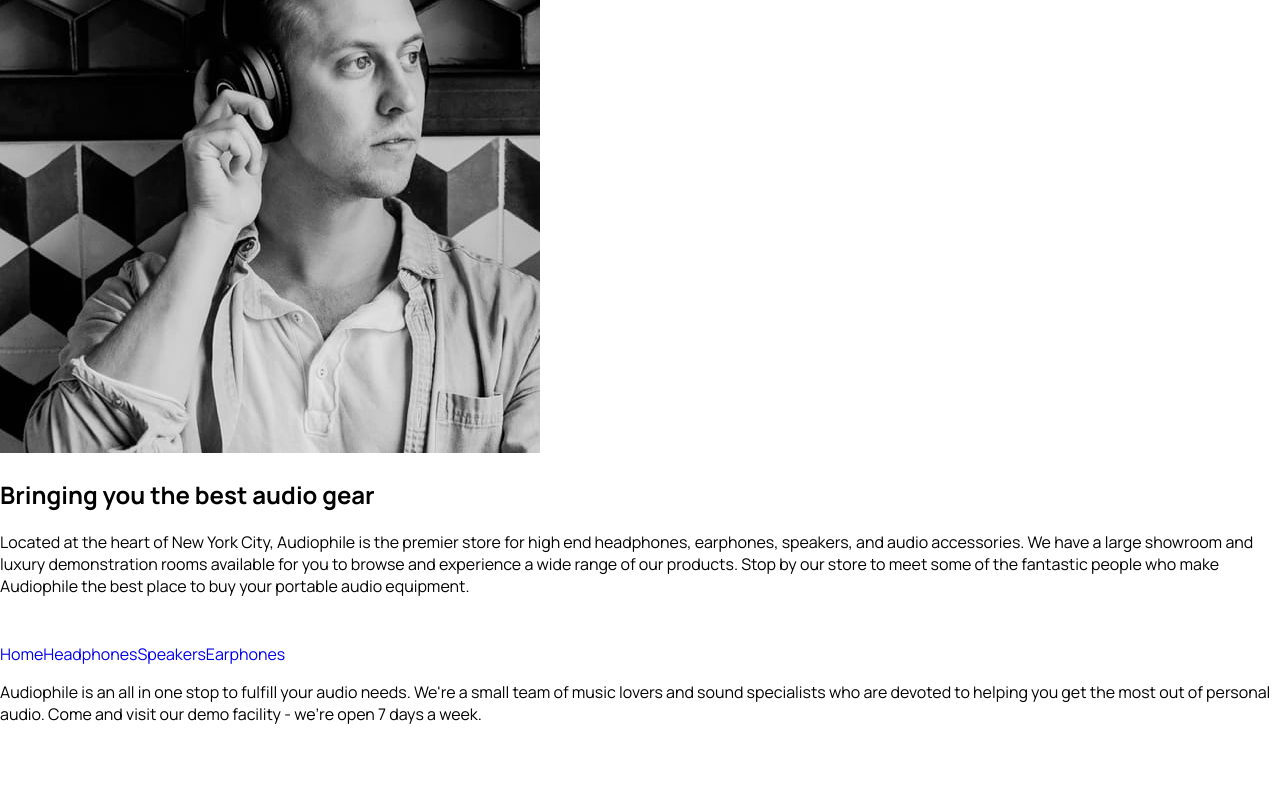
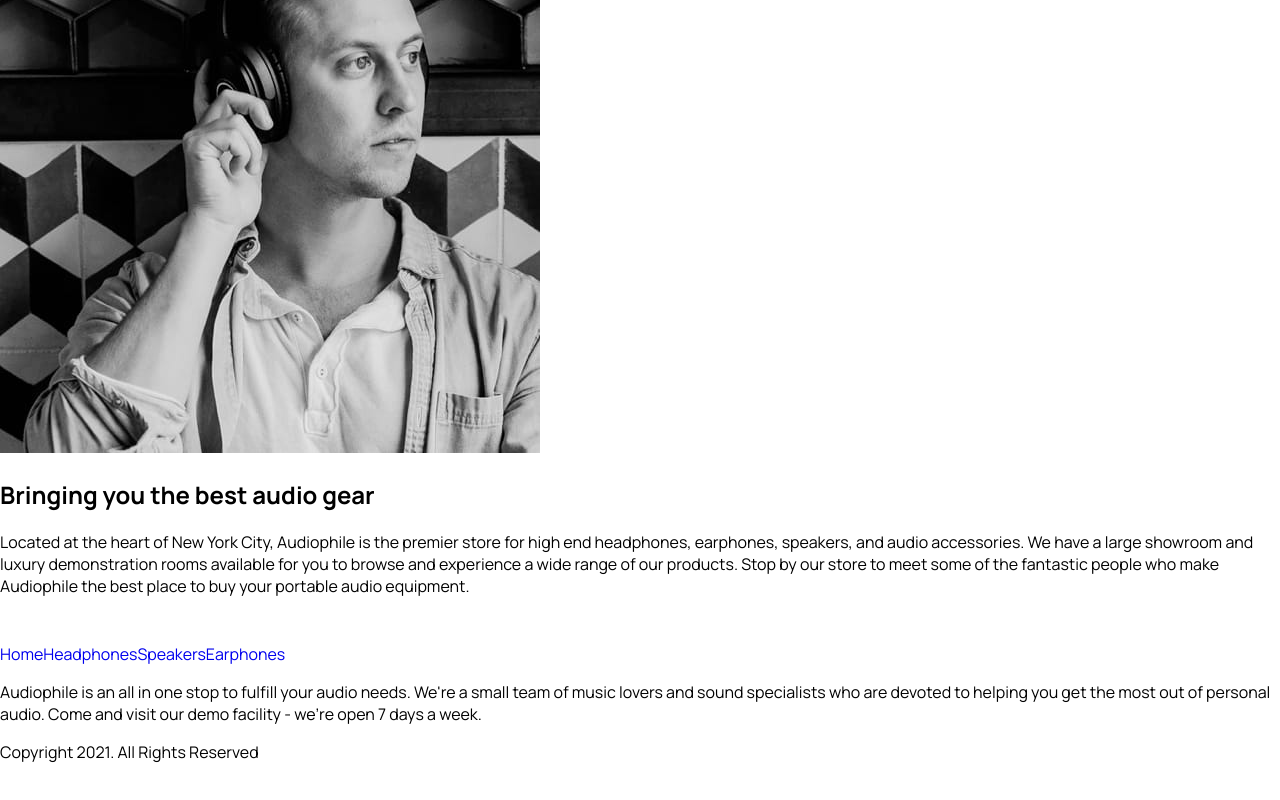
Before and after one commit to MauritzLM/audiophile-website, a React (Vite) app: page / in a window 1280 px wide. Shown: the part 1007-1807 px from the top of the page. Before the commit the page ends 1777 px from the top, so only its background shows below. Built offline with nearby package versions, Linux system fonts and the light colour scheme; no server answers.

Commit message:
added copyright text

```diff
--- a/src/components/footer.tsx
+++ b/src/components/footer.tsx
@@ -20,6 +20,9 @@ function Footer() {
                 We're a small team of music lovers and sound specialists who are devoted to helping you get the most out of personal audio.
                 Come and visit our demo facility - we’re open 7 days a week.</p>
 
+            {/* copyright */}
+            <p>Copyright 2021. All Rights Reserved</p>
+
             {/* social links */}
             <div className="social-links">
                 {/* facebook */}
```
